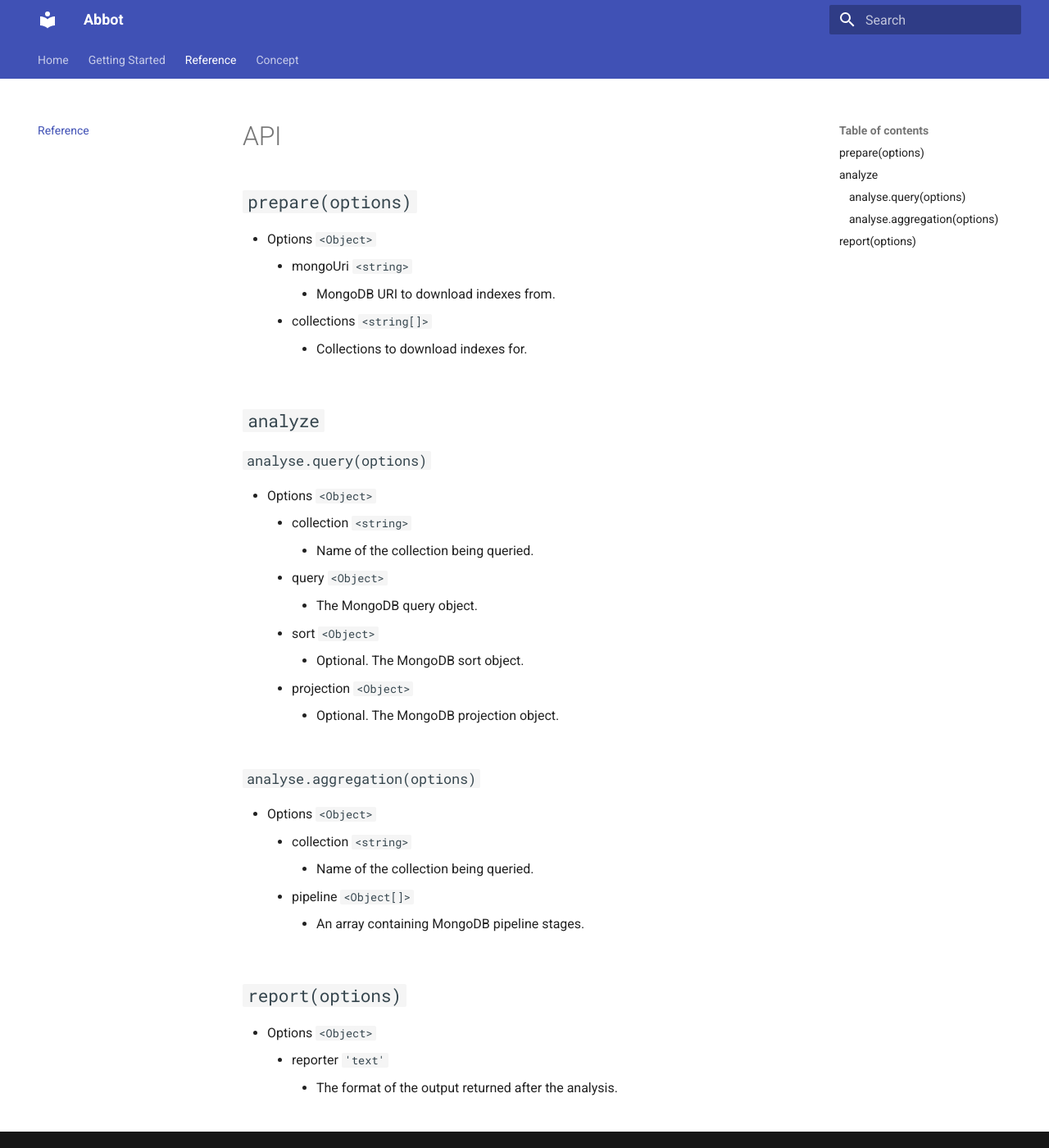
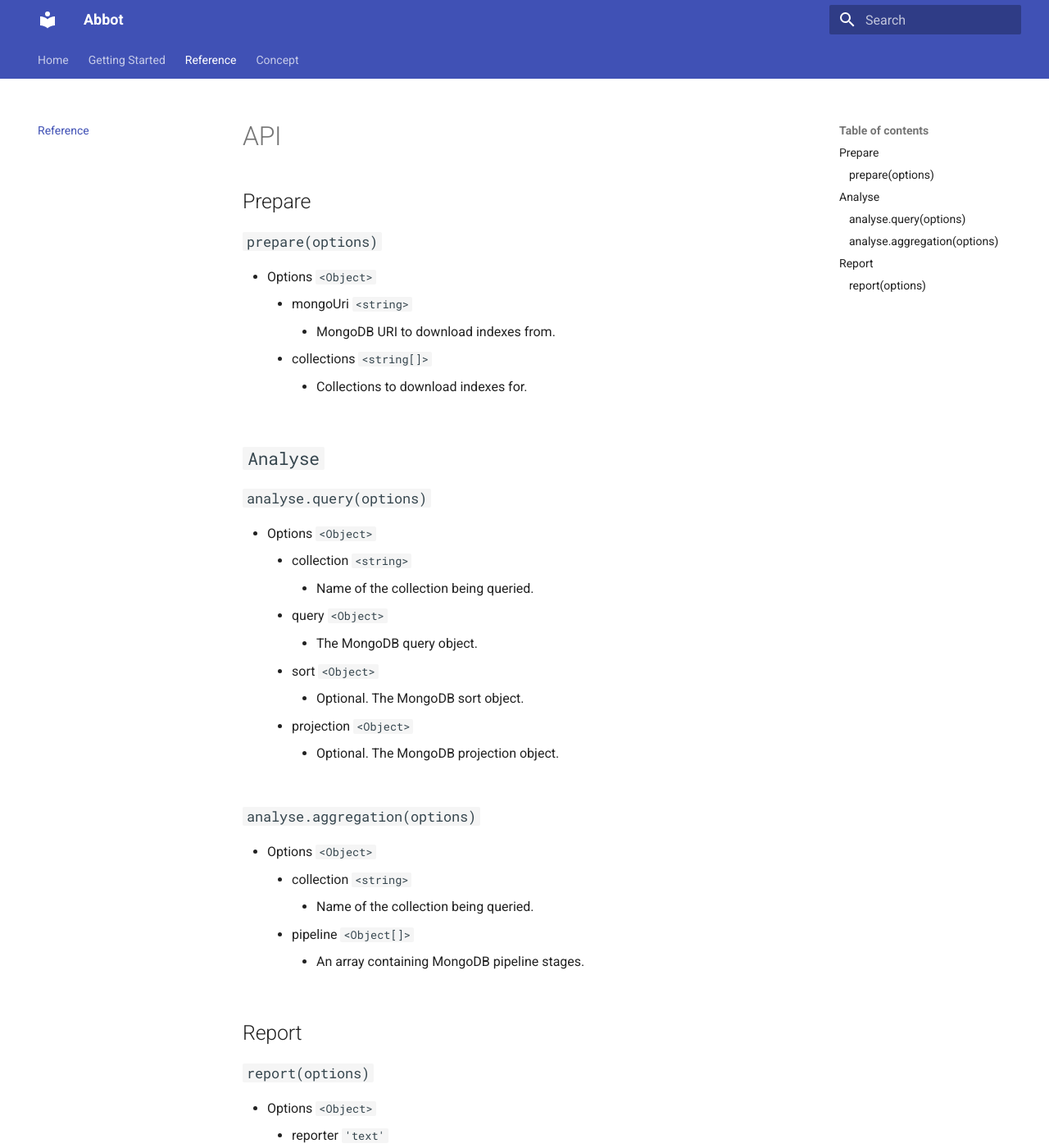
Before and after one commit to collabhere/abbot, an MkDocs documentation site: the page built from docs/pages/api.md, in a window 1280 px wide and 1400 px high. Shown: the whole window at 82% size. Built offline with MkDocs 1.6.1 and Material for MkDocs 9.7.7, drawn with Linux system fonts in a browser that asks for light colours; old or Windows-style settings are respelled for this version of MkDocs.

Commit message:
docs: Minor changes in api.md

```diff
--- a/docs/pages/api.md
+++ b/docs/pages/api.md
@@ -1,6 +1,8 @@
 # API
 
-## `prepare(options)`
+## Prepare
+
+### `prepare(options)`
 
 * Options `<Object>`
 	* mongoUri `<string>`
@@ -8,7 +10,8 @@
 	* collections `<string[]>`
 		* Collections to download indexes for.
 
-## `analyze`
+## `Analyse`
+
 ### `analyse.query(options)`
 
 * Options `<Object>`
@@ -28,7 +31,12 @@
 	* pipeline `<Object[]>`
 		* An array containing MongoDB pipeline stages.
 
-## `report(options)`
+## Report
+
+### `report(options)`
 * Options `<Object>`
 	* reporter `'text'`
 		* The format of the output returned after the analysis.
+
+---
+<br/>
```
